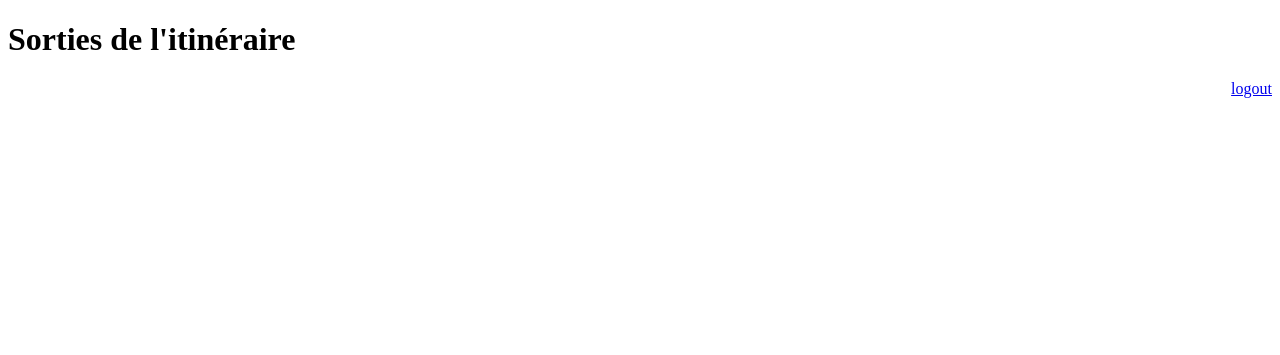
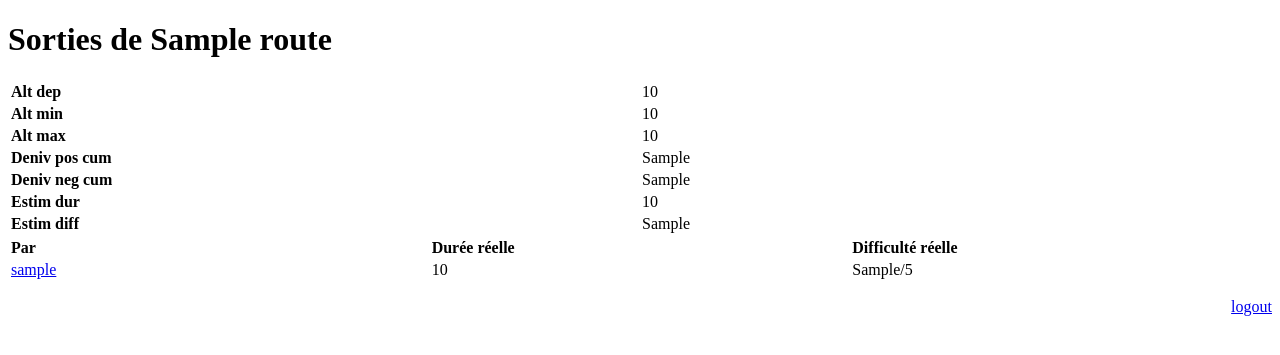
Before and after one commit to bassetmatt-school/EISC209-topoguide, a Django app: template topoguide/templates/itineraires/sorties.html in a window 1280 px wide. Shown: the top 355 px of the page. Run offline with Django 4.2, Linux system fonts and the light colour scheme; the template is opened without the code that fills it: most values are stand-ins (such as "Sample title", 1, 10 or a date in 2020).

Commit message:
Update the sortie template

```diff
--- a/topoguide/templates/itineraires/sorties.html
+++ b/topoguide/templates/itineraires/sorties.html
@@ -16,7 +16,62 @@
     </style>
 </head>
 <body>
-    <h1>Sorties de l'itinéraire</h1>
+    <h1>Sorties de {{ route.title }}</h1>
+    <table>
+        <tr>
+            <th>Alt dep</th>
+            <td>{{ route.base_height }}</td>
+        </tr>
+        <tr>
+            <th>Alt min</th>
+            <td>{{ route.min_height }}</td>
+        </tr>
+        <tr>
+            <th>Alt max</th>
+            <td>{{ route.max_height }}</td>
+        </tr>
+        <tr>
+            <th>Deniv pos cum</th>
+            <td>{{ route.pos_elev_gain }}</td>
+        </tr>
+        <tr>
+            <th>Deniv neg cum</th>
+            <td>{{ route.neg_elev_gain }}</td>
+        </tr>
+        <tr>
+            <th>Estim dur</th>
+            <td>{{ route.base_height }}</td>
+        </tr>
+        <tr>
+            <th>Estim diff</th>
+            <td>{{ route.estim_difficulty }}</td>
+        </tr>
+
+    </table>
+
+    {% if trip_list %}
+    <table>
+        <tr>
+            <th>Par</th>
+            <th>Durée réelle</th>
+            <th>Difficulté réelle</th>
+        </tr>
+        {% for trip in trip_list %}
+        <tr>
+            <td>
+                <!--Change the link later-->
+                <a href="{% url 'itineraires:itineraires'%}">
+                    {{ trip.user.username }}</a>
+            </td>
+            <!--Better format to do-->
+            <td>{{ trip.actual_duration }}</td>
+            <td>{{ trip.difficulty_felt }}/5</td>
+        </tr>
+        {% endfor %}
+    </table>
+    {% else %}
+        <p>No routes ?</p>
+    {% endif %}
 <p style="text-align:right"> <a href="/accounts/logout">logout</a></p>
 </body>
 </html>
```
